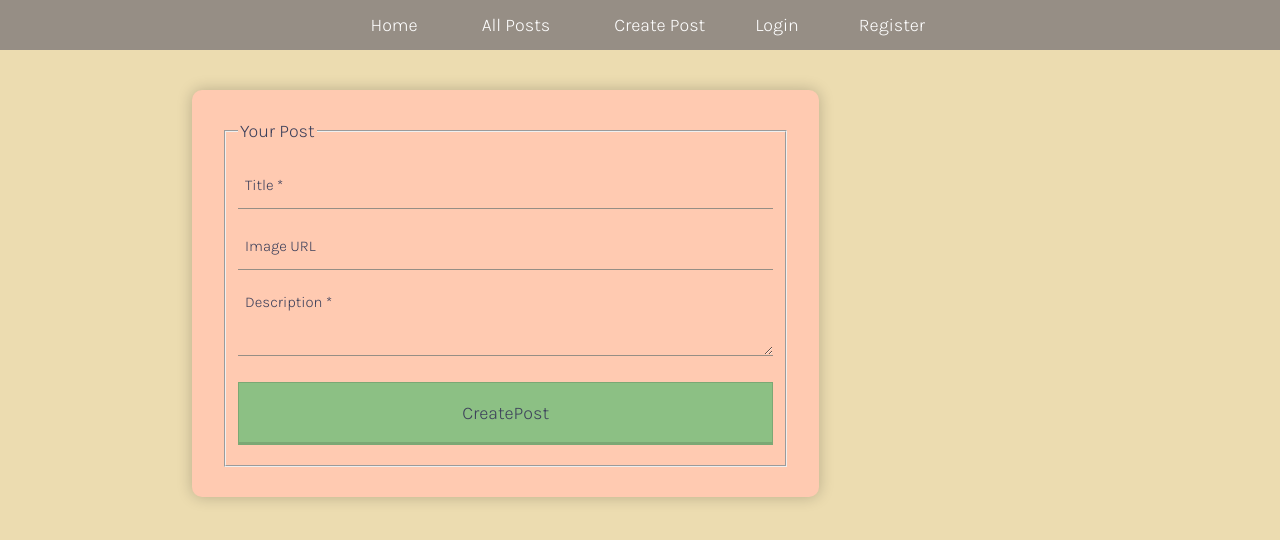
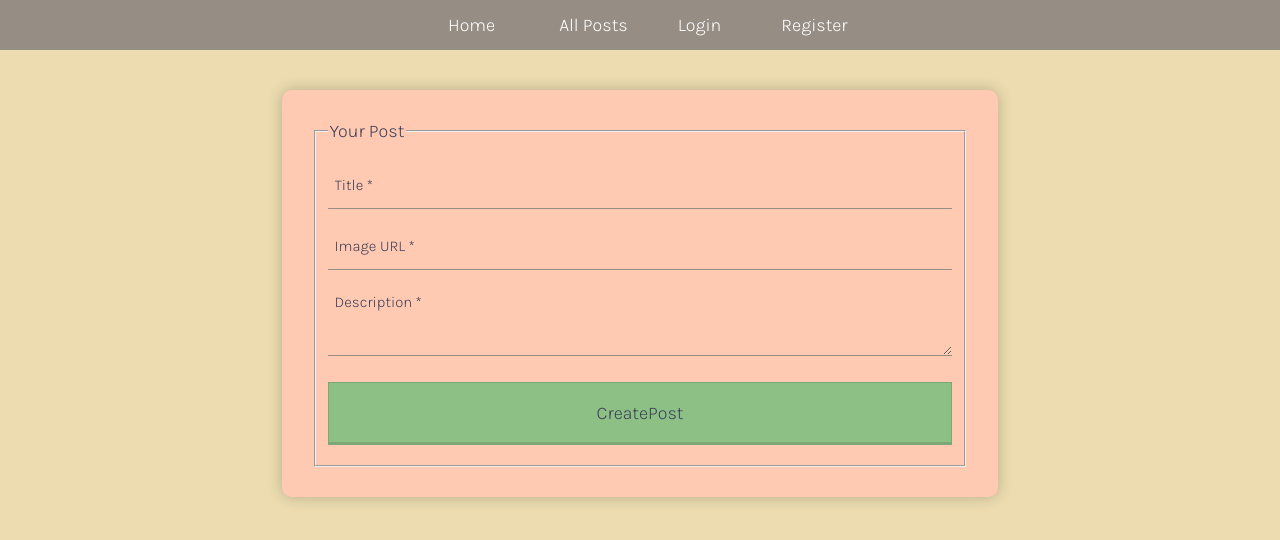
Before and after one commit to evelinaDakovska/socialNetwork, a React (Create React App) app: page /create in a window 1280 px wide. Shown: the top 540 px of the page. Built offline with nearby package versions, Linux system fonts and the light colour scheme.

Commit message:
Login page

```diff
--- a/package.json
+++ b/package.json
@@ -16,7 +16,8 @@
     "start": "react-scripts start",
     "build": "react-scripts build",
     "test": "react-scripts test",
-    "eject": "react-scripts eject"
+    "eject": "react-scripts eject",
+    "server": "node ./server/server.js"
   },
   "eslintConfig": {
     "extends": [
--- a/src/App.js
+++ b/src/App.js
@@ -1,5 +1,7 @@
 import { Routes, Route } from "react-router-dom";
 
+import AuthContext from "./contexts/AuthContext";
+import useLocalStorage from "./hooks/useLocalStorage";
 import Header from "./components/Header/Header";
 import Main from "./components/Main/Main";
 import Home from "./components/Home/Home";
@@ -8,14 +10,32 @@ import Register from "./components/Register/Register";
 import Profile from "./components/Profile/Profile";
 import CreatePost from "./components/CreatePost/CreatePost";
 
+const initialAuthState = {
+  _id: "",
+  email: "",
+  accessToken: "",
+};
+
 function App() {
+  const [user, setUser] = useLocalStorage("user", initialAuthState);
+
+  const login = (authData) => {
+    setUser(authData);
+  };
+
+  const logout = () => {
+    setUser(initialAuthState);
+  };
+
   return (
+    <AuthContext.Provider value={{ user, login, logout }}>
       <div className="App">
         <Header />
         <div className="mainContent">
           <Routes>
+            <Route path="/" element={<Home />} />
+            <Route path="/home" element={<Home />} />
             <Route path="/all-posts" element={<Main />} />
-          <Route path="/home" element={<Home />} />
             <Route path="/create" element={<CreatePost />} />
             <Route path="/login" element={<Login />} />
             <Route path="/register" element={<Register />} />
@@ -23,6 +43,7 @@ function App() {
           </Routes>
         </div>
       </div>
+    </AuthContext.Provider>
   );
 }
 
--- a/src/components/CreatePost/CreatePost.js
+++ b/src/components/CreatePost/CreatePost.js
@@ -28,7 +28,7 @@ const CreatePost = () => {
               type="url"
               name="imageURL"
               id={styles.imageURL}
-              placeholder="Image URL"
+              placeholder="Image URL *"
             />
           </p>
           <p className={styles.field}>
--- a/src/components/CreatePost/CreatePost.module.css
+++ b/src/components/CreatePost/CreatePost.module.css
@@ -1,5 +1,5 @@
 #createContainer {
-  width: 70%;
+  width: 80%;
 }
 
 #createPostForm {
--- a/src/components/Header/Header.js
+++ b/src/components/Header/Header.js
@@ -1,12 +1,12 @@
 import React from "react";
 import { Link } from "react-router-dom";
 import { useContext } from "react";
-import { AuthContext } from "../../contexts/AuthContext";
+import AuthContext from "../../contexts/AuthContext";
 import styles from "./Header.module.css";
 
 const Header = () => {
-  /*   const { user } = useContext(AuthContext);
-   */
+  const { user } = useContext(AuthContext);
+
   let guestNav = (
     <div id={styles.guest}>
       <Link to="/login">Login</Link>
@@ -14,23 +14,21 @@ const Header = () => {
     </div>
   );
 
-  /*   let userNav = (
+  let userNav = (
     <div id={styles.user}>
       <span>Welcome, {user.email}</span>
       <Link to="/profile">Profile</Link>
+      <Link to="/create">Create Post</Link>
       <Link to="/logout">Logout</Link>
     </div>
-  ); */
+  );
 
   return (
     <header id={styles.site_header}>
       <nav className={styles.navBar}>
         <Link to="/home">Home</Link>
         <Link to="/all-posts">All Posts</Link>
-        <Link to="/create">Create Post</Link>
-        {guestNav}
-        {/*         {user.email ? userNav : guestNav}
-         */}{" "}
+        {user.email ? userNav : guestNav}
       </nav>
     </header>
   );
--- a/src/components/Login/Login.js
+++ b/src/components/Login/Login.js
@@ -1,9 +1,32 @@
 import styles from "./Login.module.css";
+import { useContext } from "react";
+import { useNavigate } from "react-router-dom";
+import AuthContext from "../../contexts/AuthContext.js";
+import * as authService from "../../services/authService";
 
 const Login = () => {
+  const { login } = useContext(AuthContext);
+  const navigate = useNavigate();
+
   const loginHandler = (e) => {
     e.preventDefault();
-    console.log("Logged!");
+
+    let formData = new FormData(e.currentTarget);
+
+    let email = formData.get("email");
+    let password = formData.get("password");
+
+    authService
+      .login(email, password)
+      .then((authData) => {
+        login(authData);
+
+        navigate("/home");
+      })
+      .catch((err) => {
+        // TODO: show notification
+        console.log(err);
+      });
   };
 
   return (
--- a/src/components/Main/Main.module.css
+++ b/src/components/Main/Main.module.css
@@ -5,4 +5,5 @@
   justify-content: flex-start;
   height: auto !important;
   min-height: 100%;
+  width: 100%;
 }
--- a/src/components/PostCard/PostCard.module.css
+++ b/src/components/PostCard/PostCard.module.css
@@ -1,11 +1,12 @@
 #cardContainer {
+  margin-top: 40px;
   width: 80%;
 }
 
 #postCardForm {
   padding: 30px;
-  margin-bottom: 20px;
-  margin-top: 20px;
+  /* margin-bottom: 20px;
+  margin-top: 20px; */
   box-shadow: 0px 0px 15px rgba(0, 0, 0, 0.22);
   background-color: #ffcab1;
   border-radius: 10px;
--- a/src/contexts/AuthContext.js
+++ b/src/contexts/AuthContext.js
@@ -1,3 +1,5 @@
-import { createContext } from 'react';
+import { createContext } from "react";
 
-export const AuthContext = createContext();
+const AuthContext = createContext();
+
+export default AuthContext;
--- /dev/null
+++ b/src/hooks/useLocalStorage.js
@@ -0,0 +1,34 @@
+import { useState } from "react";
+
+const useLocalStorage = (key, initialValue) => {
+    const [state, setState] = useState(() => {
+        try {
+            let item = localStorage.getItem(key);
+
+            return item
+                ? JSON.parse(item)
+                : initialValue;
+        } catch(err) {
+            console.log(err);
+            return initialValue;
+        }
+    });
+
+    const setItem = (value) => {
+        // TODO: add support for functions
+        try {
+            localStorage.setItem(key, JSON.stringify(value))
+
+            setState(value);
+        } catch(err) {
+            console.log(err);
+        }
+    };
+
+    return [
+        state,
+        setItem
+    ];
+};
+
+export default useLocalStorage;
--- a/src/index.css
+++ b/src/index.css
@@ -22,4 +22,5 @@ code {
   height: calc(100% - 50px);
   overflow: auto;
   padding: 0 15% 0 15%;
+  display: flex;
 }
--- /dev/null
+++ b/src/services/authService.js
@@ -0,0 +1,19 @@
+const baseUrl = "http://localhost:3030";
+
+export const login = async (email, password) => {
+  let res = await fetch(`${baseUrl}/users/login`, {
+    method: "POST",
+    headers: {
+      "content-type": "application/json",
+    },
+    body: JSON.stringify({ email, password }),
+  });
+
+  let jsonResult = await res.json();
+
+  if (res.ok) {
+    return jsonResult;
+  } else {
+    throw jsonResult.message;
+  }
+};
```
Lines whose indentation alone changed are shown as unchanged.
